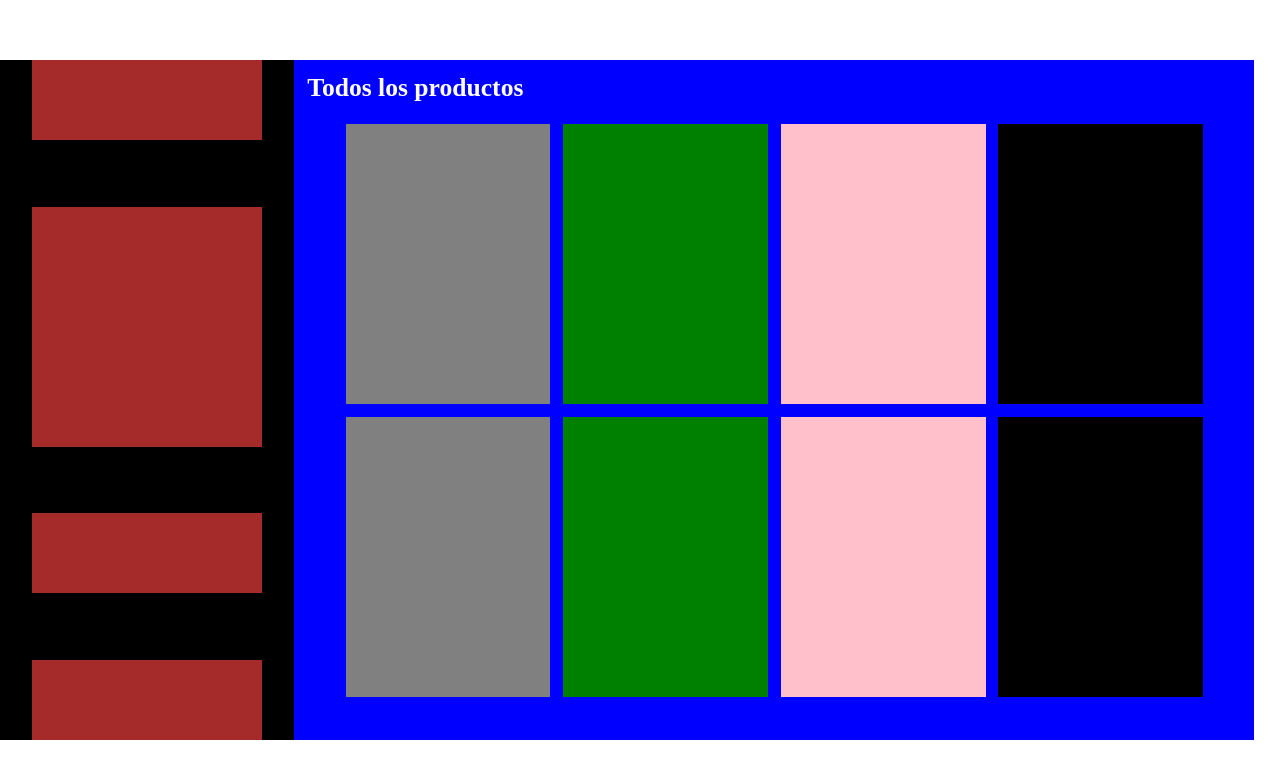
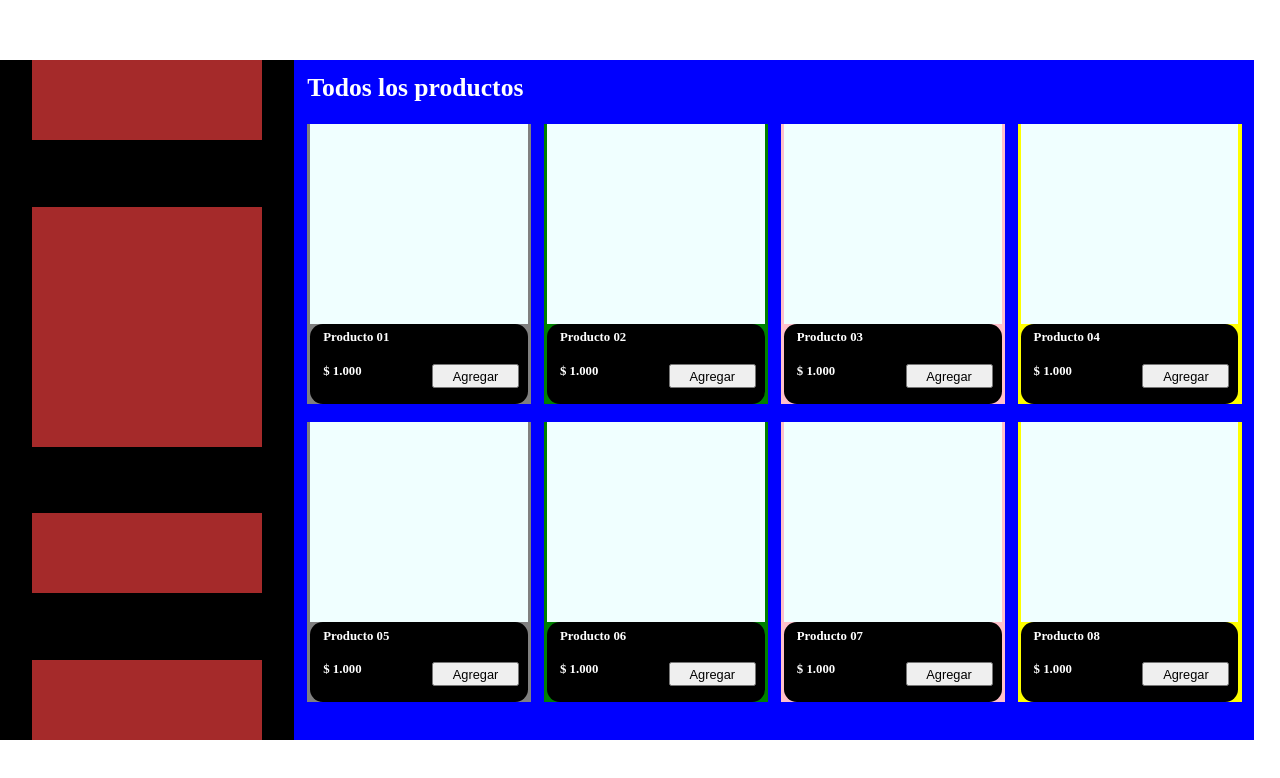
Before and after one commit to Pilotebas/proyectoJs, a plain HTML site: page index.html in a window 1280 px wide. Drawn offline with Linux system fonts and the light colour scheme.

Commit message:
feat: :zap: Maquetacion para el contenido de las cajas

```diff
--- a/css/style.css
+++ b/css/style.css
@@ -45,7 +45,7 @@ header .header_logo{
     flex-direction: column;
     background-color: blue;
 }
-.contenido h1{
+.contenido > h1{
     width: 20vw;
     height: 8vh;
     color: white;
@@ -54,9 +54,11 @@ header .header_logo{
     padding-left: 1vw;
 }
 .contenido > div{
+    margin: 0 auto;
+    width: 75vw;
+    height: 73vh;
     display: flex;
     flex-direction: row;
-    align-items: center;
     flex-wrap: wrap;
     justify-content: center;
     gap: 1vw;
@@ -65,7 +67,7 @@ header .header_logo{
     display: flex;
     flex-direction: column;
     align-items: center;
-    width: 16vw;
+    width: 17.5vw;
     height: 35vh;
     background-color: gray;
 }
@@ -73,7 +75,7 @@ header .header_logo{
     display: flex;
     flex-direction: column;
     align-items: center;
-    width: 16vw;
+    width: 17.5vw;
     height: 35vh;
     background-color: green;
 }
@@ -81,7 +83,7 @@ header .header_logo{
     display: flex;
     flex-direction: column;
     align-items: center;
-    width: 16vw;
+    width: 17.5vw;
     height: 35vh;
     background-color: pink;
 }
@@ -89,15 +91,15 @@ header .header_logo{
     display: flex;
     flex-direction: column;
     align-items: center;
-    width: 16vw;
+    width: 17.5vw;
     height: 35vh;
-    background-color: black;
+    background-color: yellow;
 }
 .contenido > div .item_5{
     display: flex;
     flex-direction: column;
     align-items: center;
-    width: 16vw;
+    width: 17.5vw;
     height: 35vh;
     background-color: gray;
 }
@@ -105,7 +107,7 @@ header .header_logo{
     display: flex;
     flex-direction: column;
     align-items: center;
-    width: 16vw;
+    width: 17.5vw;
     height: 35vh;
     background-color: green;
 }
@@ -113,7 +115,7 @@ header .header_logo{
     display: flex;
     flex-direction: column;
     align-items: center;
-    width: 16vw;
+    width: 17.5vw;
     height: 35vh;
     background-color: pink;
 }
@@ -121,7 +123,48 @@ header .header_logo{
     display: flex;
     flex-direction: column;
     align-items: center;
-    width: 16vw;
+    width: 17.5vw;
     height: 35vh;
+    background-color: yellow;
+}
+.contenido > div section .imagen{
+    width: 17vw;
+    height: 25vh;
+    background-color: azure;
+}
+.contenido > div > section .item_contenido{
+    width: 17vw;
+    height: 10vh;
     background-color: black;
+    border-radius: 1vw;
 }
+.contenido > div section .item_contenido > h1{
+    padding: 0;
+    width: 7vw;
+    height: 50%;
+    font-size: 1vw;
+    color: white;
+    padding-left: 1vw;
+    padding-top: 0.5vw;
+}
+.contenido > div section .item_contenido > div{
+    width: 100%;
+    height: 50%;
+    display: flex;
+    flex-direction: row;
+    align-items: start;
+    justify-content: start ;
+}
+.contenido > div section .item_contenido > div > h1{
+    margin-left: 1vw;
+    color: white;
+    padding: 0;
+    width: 50%;
+    height: 100%;
+    font-size: 1vw;
+}
+.contenido > div section .item_contenido > div > button{
+    width: 40%;
+    height: 3vh;
+    font-size: 1vw;
+}
--- a/index.html
+++ b/index.html
@@ -16,14 +16,86 @@
     <section class="contenido">
         <h1>Todos los productos</h1>
         <div>
-            <section class="item_1"></section>
-            <section class="item_2"></section>
-            <section class="item_3"></section>
-            <section class="item_4"></section>
-            <section class="item_5"></section>
-            <section class="item_6"></section>
-            <section class="item_7"></section>
-            <section class="item_8"></section>
+            <section class="item_1">
+                <div class="imagen"><img src="" alt=""></div>
+                <div class="item_contenido">
+                    <h1>Producto 01</h1>
+                    <div class="precio">
+                        <h1>$ 1.000</h1>
+                        <button>Agregar</button>
+                    </div>
+                </div>
+            </section>
+            <section class="item_2">
+                <div class="imagen"><img src="" alt=""></div>
+                <div class="item_contenido">
+                    <h1>Producto 02</h1>
+                    <div class="precio">
+                        <h1>$ 1.000</h1>
+                        <button>Agregar</button>
+                    </div>
+                </div>
+            </section>
+            <section class="item_3">
+                <div class="imagen"><img src="" alt=""></div>
+                <div class="item_contenido">
+                    <h1>Producto 03</h1>
+                    <div class="precio">
+                        <h1>$ 1.000</h1>
+                        <button>Agregar</button>
+                    </div>
+                </div>
+            </section>
+            <section class="item_4">
+                <div class="imagen"><img src="" alt=""></div>
+                <div class="item_contenido">
+                    <h1>Producto 04</h1>
+                    <div class="precio">
+                        <h1>$ 1.000</h1>
+                        <button>Agregar</button>
+                    </div>
+                </div>
+            </section>
+            <section class="item_5">
+                <div class="imagen"><img src="" alt=""></div>
+                <div class="item_contenido">
+                    <h1>Producto 05</h1>
+                    <div class="precio">
+                        <h1>$ 1.000</h1>
+                        <button>Agregar</button>
+                    </div>
+                </div>
+            </section>
+            <section class="item_6">
+                <div class="imagen"><img src="" alt=""></div>
+                <div class="item_contenido">
+                    <h1>Producto 06</h1>
+                    <div class="precio">
+                        <h1>$ 1.000</h1>
+                        <button>Agregar</button>
+                    </div>
+                </div>
+            </section>
+            <section class="item_7">
+                <div class="imagen"><img src="" alt=""></div>
+                <div class="item_contenido">
+                    <h1>Producto 07</h1>
+                    <div class="precio">
+                        <h1>$ 1.000</h1>
+                        <button>Agregar</button>
+                    </div>
+                </div>
+            </section>
+            <section class="item_8">
+                <div class="imagen"><img src="" alt=""></div>
+                <div class="item_contenido">
+                    <h1>Producto 08</h1>
+                    <div class="precio">
+                        <h1>$ 1.000</h1>
+                        <button>Agregar</button>
+                    </div>
+                </div>
+            </section>
         </div>
     </section>
 </body>
```
